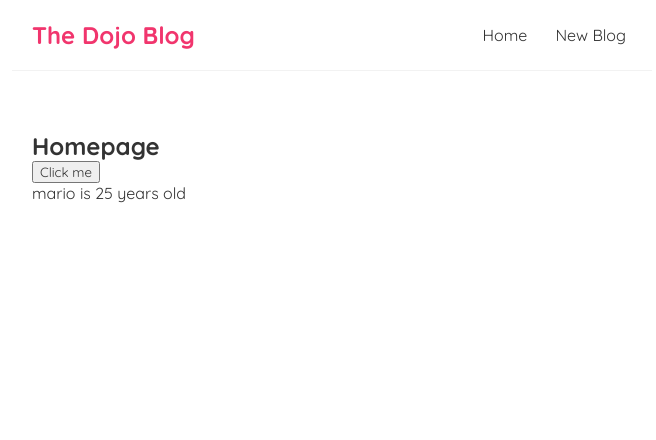
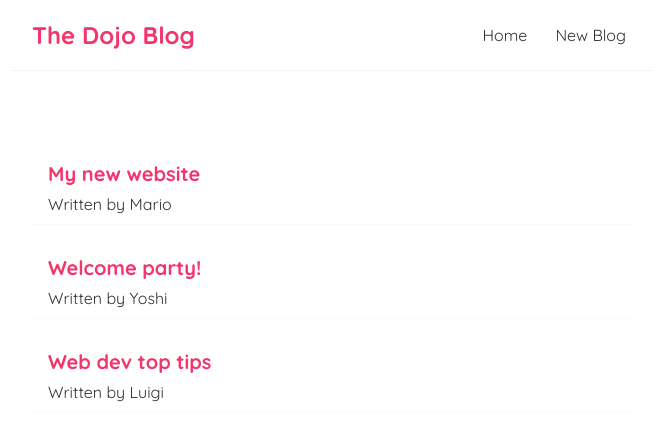
Before and after one commit to MiguelSanchezCuello/dawilka2, a React (Create React App) app in the folder dojo-blog/: page / in a window 1280 px wide. Shown: the top 440 px of the page, without its empty margins (308-964 px from the left). Built offline with nearby package versions, Linux system fonts and the light colour scheme; the HTML template or start-up script is replaced by a standard one.

Commit message:
how to access lists in react, used the useState hook and the map method. also added the styles for the blongs in the index.css file.

```diff
--- a/dojo-blog/src/Home.js
+++ b/dojo-blog/src/Home.js
@@ -2,21 +2,35 @@
 import { useState } from "react";
 
 const Home = () => {
-  const [name, setName] = useState("mario");
-  const [age, setAge] = useState(25);
-
-  const handleClick = (e) => {
-    setName("Luigi");
-    setAge(30);
-    console.log(name);
-  };
+  const [blogs, setBlogs] = useState([
+    {
+      title: "My new website",
+      body: "lorem ipsum...",
+      author: "Mario",
+      id: 1,
+    },
+    {
+      title: "Welcome party!",
+      body: "lorem ipsum...",
+      author: "Yoshi",
+      id: 2,
+    },
+    {
+      title: "Web dev top tips",
+      body: "lorem ipsum...",
+      author: "Luigi",
+      id: 3,
+    },
+  ]);
 
   return (
     <div className="home">
-      <h2>Homepage</h2>
-      <button onClick={handleClick}>Click me</button>
-
-      <p>{name} is {age} years old</p>
+      {blogs.map((blog) => (
+        <div className="blog-preview" key={blog.id}>
+          <h2>{blog.title}</h2>
+          <p>Written by {blog.author}</p>
+        </div>
+      ))}
     </div>
   );
 };
--- a/dojo-blog/src/index.css
+++ b/dojo-blog/src/index.css
@@ -38,3 +38,20 @@
   margin: 40px auto;
   padding: 20px;
 }
+
+/* blog previews /list */
+.blog-preview {
+  padding: 10px 16px;
+  margin: 20px 0;
+  border-bottom: 1px solid #fafafa;
+}
+
+.blog-preview:hover {
+  box-shadow: 1px 3px 5px rgba(0, 0, 0, 0.1);
+}
+
+.blog-preview h2 {
+  font-size: 20px;
+  color: #f1356d;
+  margin-bottom: 8px;
+}
```
